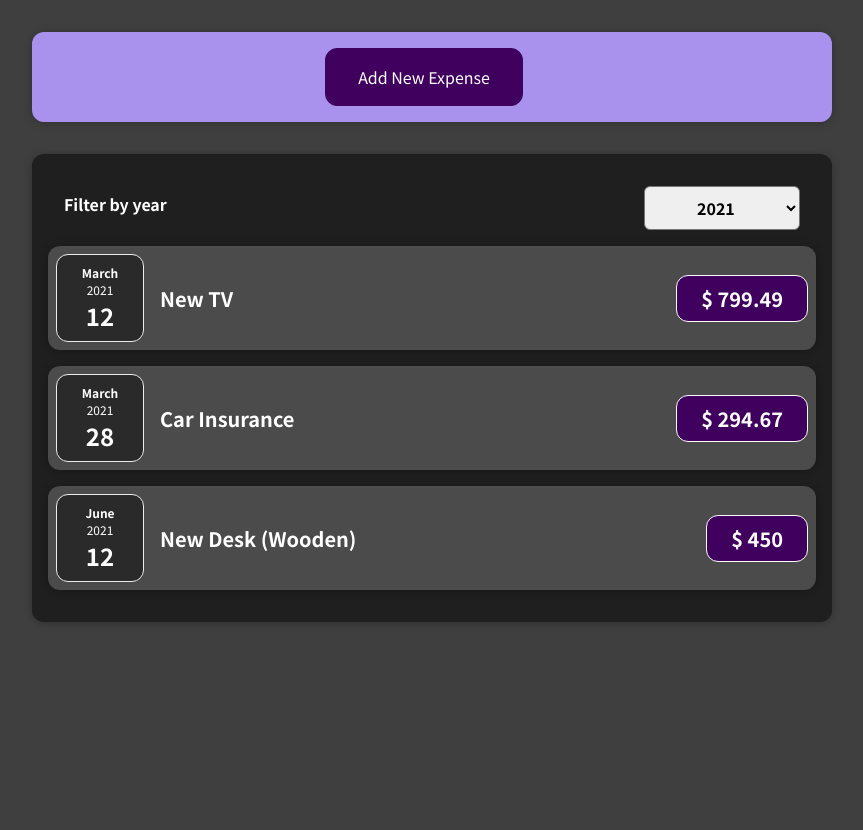
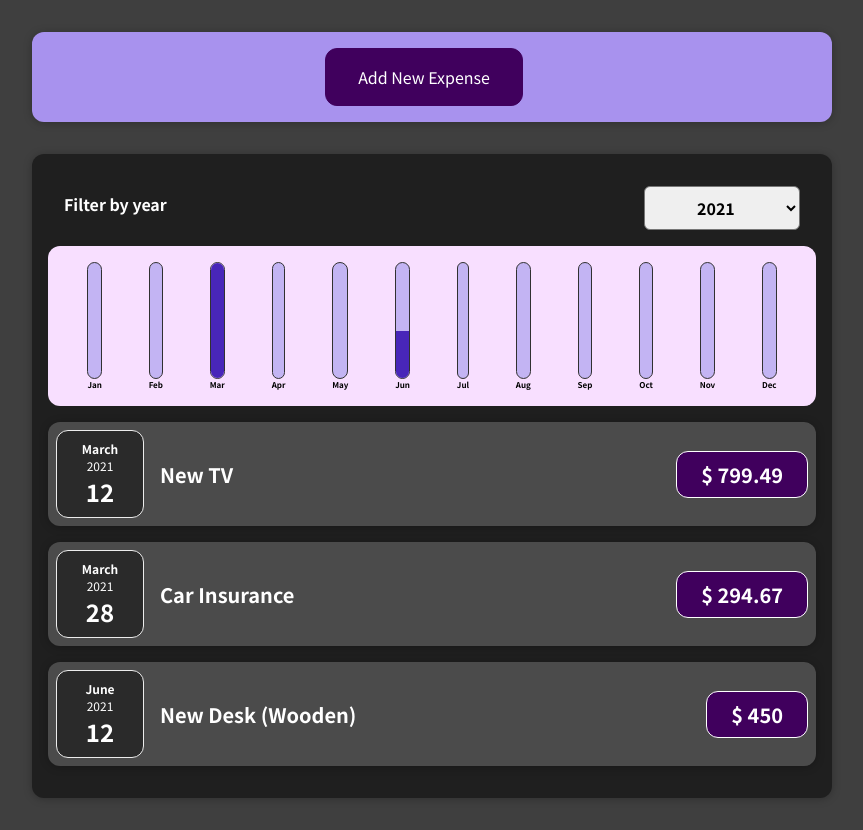
Before and after one commit to Daniel1martinez2/first-react-app, a React (Create React App) app: page / in a window 1280 px wide. Shown: the whole page, without its empty margins (208-1071 px from the left). Before the commit the page ends 800 px from the top, so only its background shows below. Built offline with nearby package versions, Linux system fonts and the light colour scheme.

Commit message:
Expenses app done 🥳🥳🥳
Signed-off-by: Daniel1martinez2 <daniel.martinezvillegas2001@gmail.com>

```diff
--- /dev/null
+++ b/src/components/Chart/Chart.css
@@ -0,0 +1,9 @@
+.chart {
+  padding: 1rem;
+  border-radius: 12px;
+  background-color: #f8dfff;
+  text-align: center;
+  display: flex;
+  justify-content: space-around;
+  height: 10rem;
+}
--- /dev/null
+++ b/src/components/Chart/Chart.js
@@ -0,0 +1,22 @@
+import React from 'react';
+import Card from '../UI/Card';
+import ChartBar from './ChartBar';
+import './Chart.css';
+
+const Chart = (props) =>{
+  const totalMaximum = Math.max(...props.dataPoints.map(dataPoint =>dataPoint.value));
+  return (
+    <div className="chart">
+      {props.dataPoints.map(dataPoint=>
+        <ChartBar
+          key={dataPoint.id}
+          value={dataPoint.value}
+          maxValue={totalMaximum}
+          label={dataPoint.label}
+        />
+      )}
+    </div>
+  );
+}
+
+export default Chart;
--- /dev/null
+++ b/src/components/Chart/ChartBar.css
@@ -0,0 +1,30 @@
+.chart-bar {
+  height: 100%;
+  display: flex;
+  flex-direction: column;
+  align-items: center;
+}
+
+.chart-bar__inner {
+  height: 100%;
+  width: 100%;
+  border: 1px solid #313131;
+  border-radius: 12px;
+  background-color: #c3b4f3;
+  overflow: hidden;
+  display: flex;
+  flex-direction: column;
+  justify-content: flex-end;
+}
+
+.chart-bar__fill {
+  background-color: #4826b9;
+  width: 100%;
+  transition: all 0.3s ease-out;
+}
+
+.chart-bar__label {
+  font-weight: bold;
+  font-size: 0.5rem;
+  text-align: center;
+}
--- /dev/null
+++ b/src/components/Chart/ChartBar.js
@@ -0,0 +1,17 @@
+import React from 'react';
+import './ChartBar.css'
+const ChartBar = props => {
+  let barFillHeight = '0%';
+  if(props.maxValue > 0){
+    barFillHeight = `${Math.round((props.value / props.maxValue)*100)}%`;
+  }
+  return (
+    <div className="chart-bar">
+      <div className="chart-bar__inner">
+        <div className="chart-bar__fill" style={{height:barFillHeight}}></div>
+      </div>
+        <div className="chart-bar__label">{props.label}</div>
+    </div>
+  );
+}
+export default ChartBar;
--- a/src/components/Expenses/Expenses.js
+++ b/src/components/Expenses/Expenses.js
@@ -1,5 +1,6 @@
 import React, {useState} from 'react';
 import ExpenseItem from './ExpenseItem';
+import ExpensesChart from './ExpensesChart';
 import Card from '../UI/Card';
 import ExpensesFilter from './ExpensesFilter';
 import ExpensesList from './ExpensesList';
@@ -18,6 +19,7 @@
     <div>
       <Card className="expenses">
         <ExpensesFilter selected={filteredYear} onChangeFilter={filterChangeHandler} />
+        <ExpensesChart expenses={filteredExpenses} />
         <ExpensesList items={filteredExpenses}/>
       </Card>
     </div>
--- /dev/null
+++ b/src/components/Expenses/ExpensesChart.js
@@ -0,0 +1,29 @@
+import React from 'react';
+import Chart from '../Chart/Chart';
+const ExpensesChart = props => {
+  //I expect to get the filtered expenses as a prop
+  //because we will use expenses chart in the expenses JS file later
+  const chartDataPoints =[
+    {label: 'Jan', value:0,},
+    {label: 'Feb', value:0,},
+    {label: 'Mar', value:0,},
+    {label: 'Apr', value:0,},
+    {label: 'May', value:0,},
+    {label: 'Jun', value:0,},
+    {label: 'Jul', value:0,},
+    {label: 'Aug', value:0,},
+    {label: 'Sep', value:0,},
+    {label: 'Oct', value:0,},
+    {label: 'Nov', value:0,},
+    {label: 'Dec', value:0,},
+  ];
+  for(const expense of props.expenses){
+    const expenseMonth = expense.date.getMonth(); //=> numbers zero to 11
+    chartDataPoints[expenseMonth].value += expense.amount;
+  }
+  return (
+    <Chart dataPoints={chartDataPoints} />
+  )
+}
+
+export default ExpensesChart;
--- a/src/components/NewExpense/ExpenseForm.js
+++ b/src/components/NewExpense/ExpenseForm.js
@@ -30,7 +30,7 @@
     event.preventDefault();
     const expenseData = {
       title: enteredTitle,
-      amount: enteredAmount,
+      amount: +enteredAmount,
       date: new Date(enteredDate),
     };
     //console.log(expenseData);
```
Also changed, not shown: 1 other file (tests, documents, lock files or other folders).
